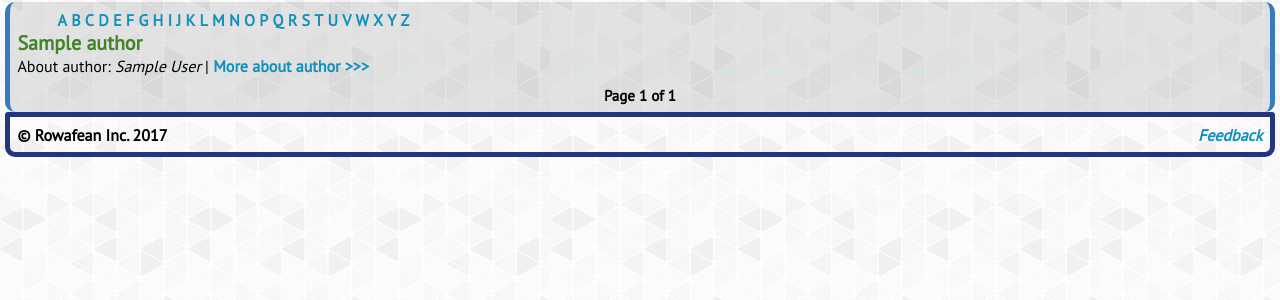
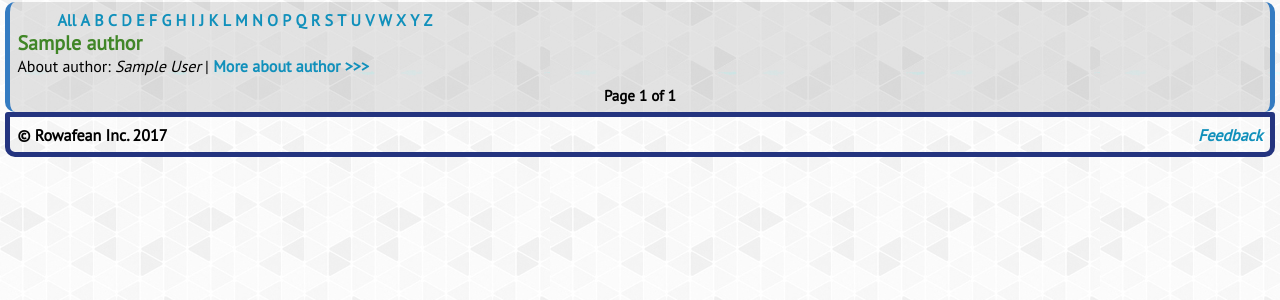
Before and after one commit to RafayelGardishyan/DjangoBooks, a Django app: template blog/templates/blog/author_list_letter.html in a window 1280 px wide. Shown: the part 96-396 px from the top of the page. Run offline with Django 3.2, Linux system fonts and the light colour scheme; the template is opened without the code that fills it: most values are stand-ins (such as "Sample title", 1, 10 or a date in 2020).

Commit message:
Update author_list_letter.html

```diff
--- a/blog/templates/blog/author_list_letter.html
+++ b/blog/templates/blog/author_list_letter.html
@@ -44,6 +44,7 @@ a.link:link{ text-decoration: none;
     <div class="content">
         <div class="section-inner clearfix">
             <ul class="letters">
+                <li class="letter"><a class="link" href="/authors">All</a></li>
                 <li class="letter"><a class="link" href="/authors/A">A</a></li>
                 <li class="letter"><a class="link" href="/authors/B">B</a></li>
                 <li class="letter"><a class="link" href="/authors/C">C</a></li>
```
